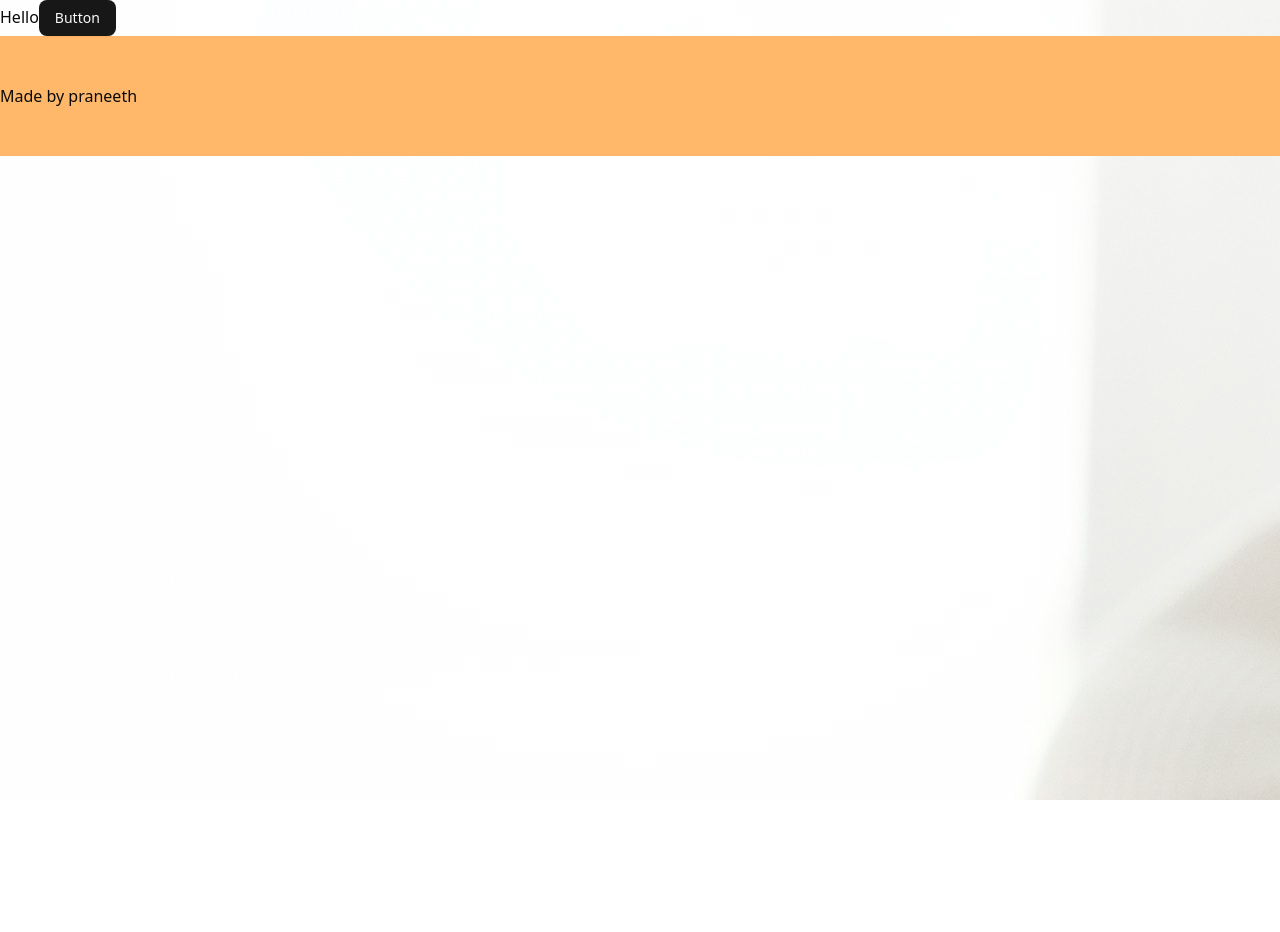
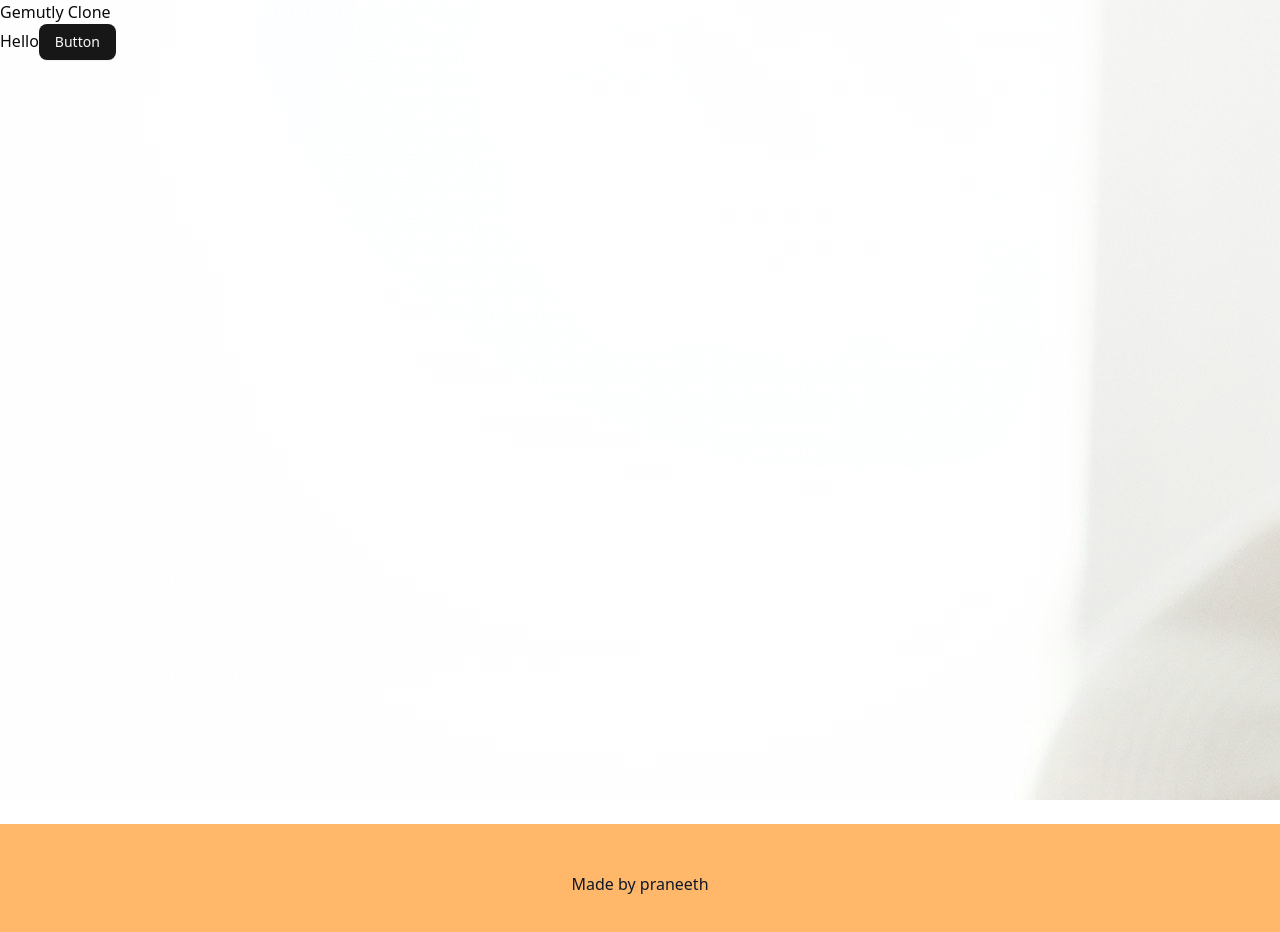
Before and after one commit to PraneethBunny123/gemutly-clone, a Next.js app: page / in a window 1280 px wide. Shown: the top 932 px of the page. Before the commit the page ends 800 px from the top, so only its background shows below. Built offline with nearby package versions, Linux system fonts and the light colour scheme.

Commit message:
created Header component

```diff
--- a/app/layout.js
+++ b/app/layout.js
@@ -1,5 +1,6 @@
 import { Geist, Geist_Mono } from "next/font/google";
 import "./globals.css";
+import Header from "@/components/header";
 
 const geistSans = Geist({
   variable: "--font-geist-sans",
@@ -22,11 +23,12 @@ export default function RootLayout({ children }) {
       <body className={`${geistSans.variable} ${geistMono.variable} antialiased`}>
         <div className="bg-[url('/mainbg.jpg')] opacity-50 fixed -z-10 inset-0" fill />
         {/*header*/}
-        <main>{children}</main>
+        <Header />
+        <main className="min-h-screen">{children}</main>
 
         <footer className="bg-orange-300 py-12 bg-opacity-10">
           <div>
-            <p>Made by praneeth</p>
+            <p className="mx-auto px-4 text-center text-gray-900">Made by praneeth</p>
           </div>
         </footer>
       </body>
--- /dev/null
+++ b/components/header.js
@@ -0,0 +1,13 @@
+import Link from "next/link";
+
+export default function Header() {
+    return (
+        <header>
+            <nav>
+                <Link href={'/'}>
+                    <p>Gemutly Clone</p>
+                </Link>
+            </nav>
+        </header>
+    )
+}
```
